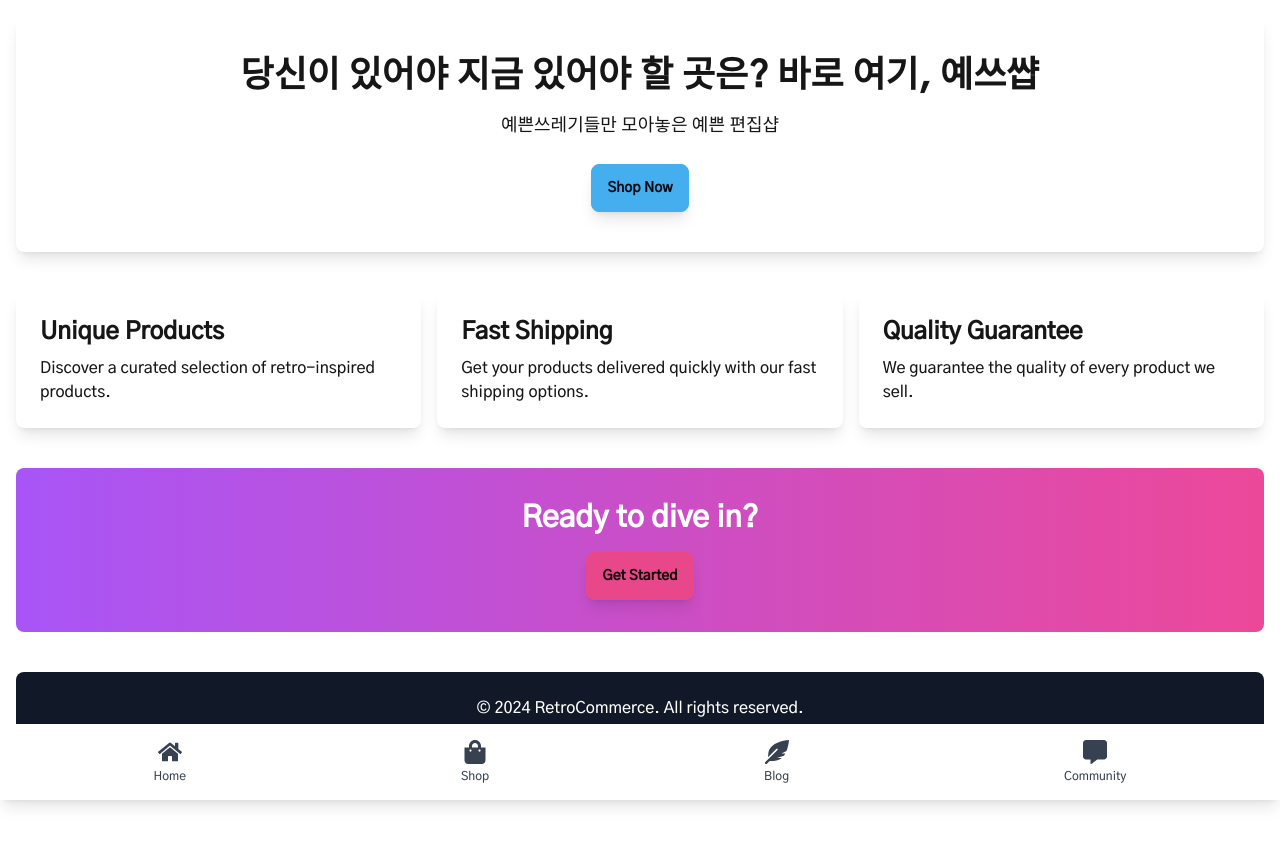
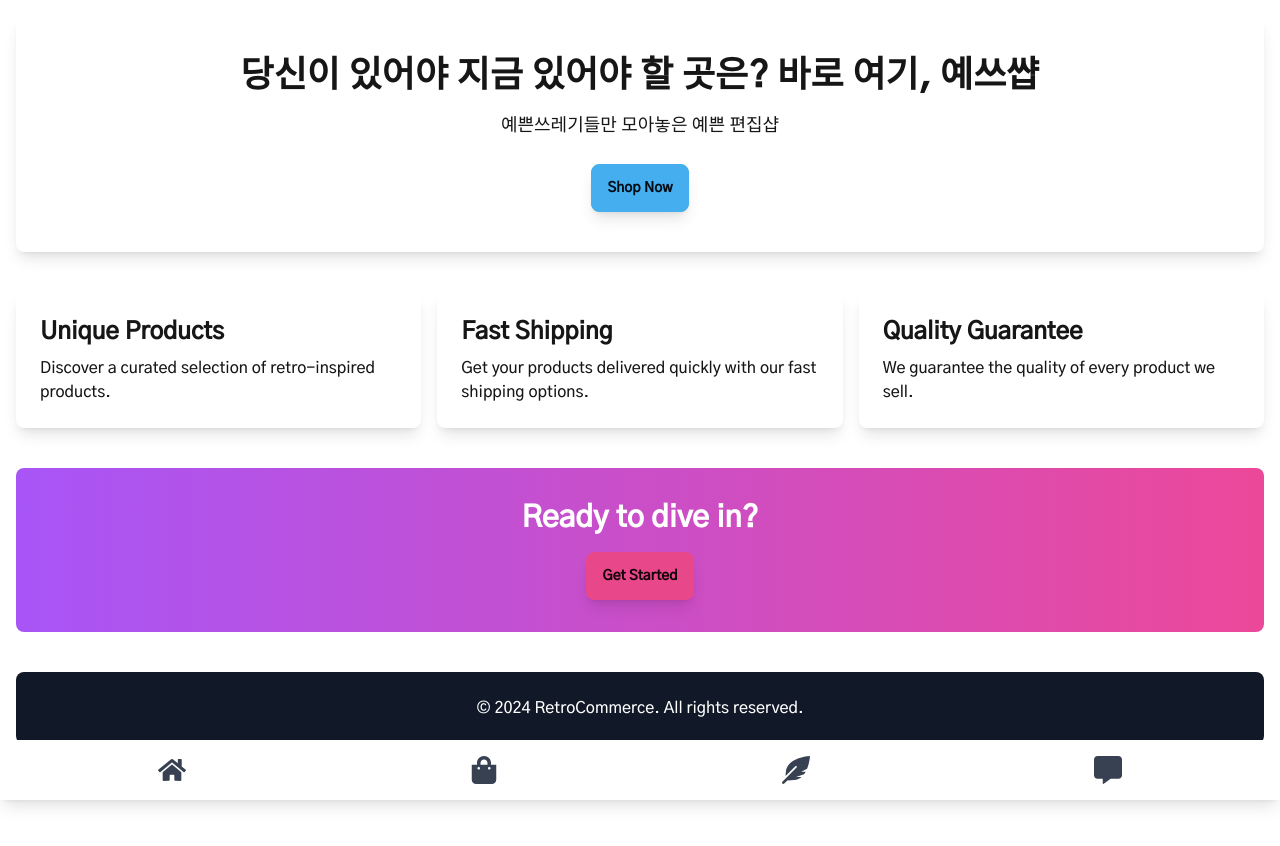
Before and after one commit to songchez/ChromOps, a Next.js app: page / in a window 1280 px wide. Shown: the top 846 px of the page. Before the commit the page ends 800 px from the top, so only its background shows below. Built offline with nearby package versions, Linux system fonts and the light colour scheme.

Commit message:
기는구현단계

```diff
--- a/src/app/layout.js
+++ b/src/app/layout.js
@@ -12,8 +12,10 @@ export const metadata = {
 export default function RootLayout({ children }) {
   return (
     <html lang="ko" theme={"cmyk"}>
-      <body className={gothic.className}>{children}</body>
-      <BottomNav />
+      <body className={gothic.className}>
+        {children}
+        <BottomNav />
+      </body>
     </html>
   );
 }
--- a/src/app/page.js
+++ b/src/app/page.js
@@ -5,7 +5,7 @@ import Hero from "@/components/Hero";
 
 export default function Home() {
   return (
-    <div className="container mx-auto p-4">
+    <div className="container mx-auto p-4 mb-40">
       <Hero />
       <Features />
       <CTA />
--- a/src/components/BottomNav.js
+++ b/src/components/BottomNav.js
@@ -1,28 +1,62 @@
+"use client";
+
+import { useState } from "react";
 import Link from "next/link";
-import { FaHome } from "react-icons/fa";
-import { FaShoppingBag } from "react-icons/fa";
-import { FaFeatherAlt } from "react-icons/fa";
-import { FaCommentAlt } from "react-icons/fa";
+import {
+  FaHome,
+  FaShoppingBag,
+  FaFeatherAlt,
+  FaCommentAlt,
+} from "react-icons/fa";
+
+function NavItem({ href, icon: Icon, label, selected, setSelected }) {
+  return (
+    <Link href={href}>
+      <div
+        className={`flex flex-col items-center ${
+          selected === label ? "text-blue-500" : ""
+        }`}
+        onClick={() => setSelected(label)}
+      >
+        <Icon className="h-7 w-7" />
+      </div>
+    </Link>
+  );
+}
 
 export default function BottomNav() {
+  const [selected, setSelected] = useState("");
+
   return (
     <nav className="fixed inset-x-0 bottom-0 bg-white p-4 shadow-lg flex justify-around text-gray-700">
-      <Link href="/" className="flex flex-col items-center">
-        <FaHome className="h-6 w-6" />
-        <span className="text-xs mt-1">Home</span>
-      </Link>
-      <Link href="/shop" className="flex flex-col items-center">
-        <FaShoppingBag className="h-6 w-6" />
-        <span className="text-xs mt-1">Shop</span>
-      </Link>
-      <Link href="/blog" className="flex flex-col items-center">
-        <FaFeatherAlt className="h-6 w-6" />
-        <span className="text-xs mt-1">Blog</span>
-      </Link>
-      <Link href="/community" className="flex flex-col items-center">
-        <FaCommentAlt className="h-6 w-6" />
-        <span className="text-xs mt-1">Community</span>
-      </Link>
+      <NavItem
+        href="/"
+        icon={FaHome}
+        label="home"
+        selected={selected}
+        setSelected={setSelected}
+      />
+      <NavItem
+        href="/shop"
+        icon={FaShoppingBag}
+        label="shop"
+        selected={selected}
+        setSelected={setSelected}
+      />
+      <NavItem
+        href="/blog"
+        icon={FaFeatherAlt}
+        label="blog"
+        selected={selected}
+        setSelected={setSelected}
+      />
+      <NavItem
+        href="/community"
+        icon={FaCommentAlt}
+        label="community"
+        selected={selected}
+        setSelected={setSelected}
+      />
     </nav>
   );
 }
```
